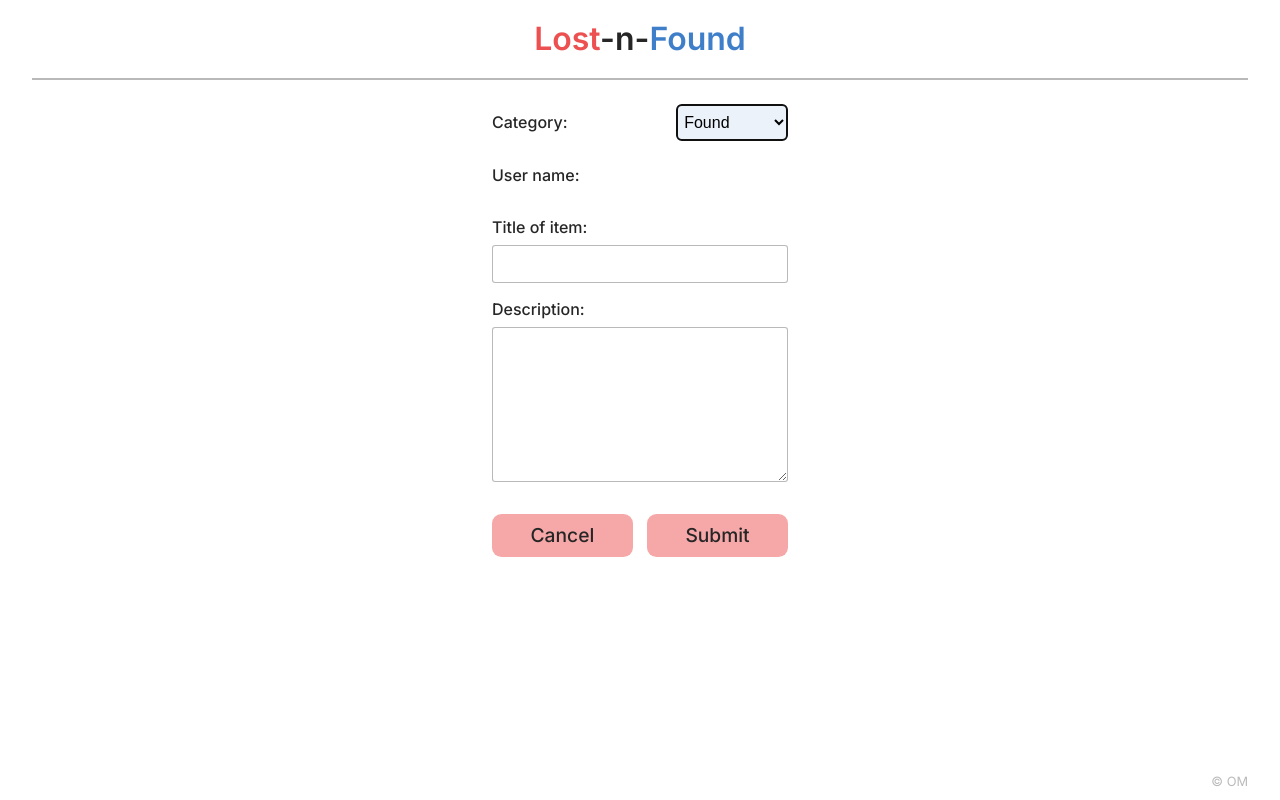
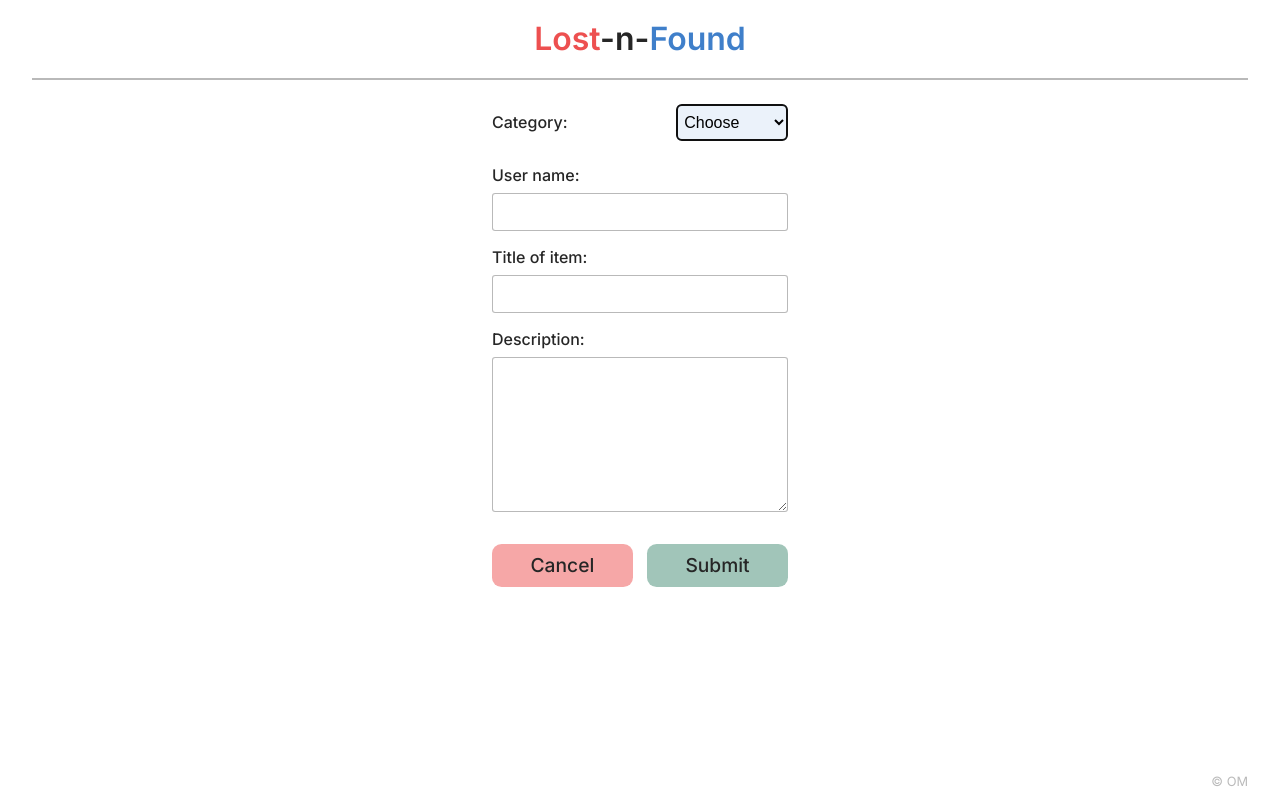
Before and after one commit to Olga-Mishareva/capstone-project-lost-n-found, a Next.js app: page /create in a window 1280 px wide. Built offline with nearby package versions, Linux system fonts and the light colour scheme.

Commit message:
fix: props form-type & page-type

```diff
--- a/components/ItemDetails.js
+++ b/components/ItemDetails.js
@@ -60,14 +60,14 @@ export default function ItemDetails({
         <StyledSubmitButton
           type="button"
           onClick={handleDelete}
-          pageType="details-page"
+          pagetype="details-page"
         >
           Delete
         </StyledSubmitButton>
         <StyledLinkButton
           href={`/items/${id}/edit`}
           aria-label="edit"
-          pageType="details-page"
+          pagetype="details-page"
         >
           Edit
         </StyledLinkButton>
--- a/components/StyledLinkButton.js
+++ b/components/StyledLinkButton.js
@@ -5,8 +5,8 @@ export const StyledLinkButton = styled(Link)`
   min-width: 8.8rem;
   min-height: 2.6rem;
   text-decoration: none;
-  background-color: ${({ pageType }) =>
-    pageType === "details-page"
+  background-color: ${({ pagetype }) =>
+    pagetype === "details-page"
       ? "var(--lightgrey-color)"
       : "var(--lost-pastel-color)"};
   border-radius: 0.6rem;
--- a/components/StyledSubmitButton.js
+++ b/components/StyledSubmitButton.js
@@ -5,8 +5,8 @@ export const StyledSubmitButton = styled.button`
   min-height: 2.6rem;
   border: none;
   color: var(--font-color);
-  background-color: ${({ pageType }) =>
-    pageType === "add-form"
+  background-color: ${({ pagetype }) =>
+    pagetype === "add-form"
       ? "var(--finished-pastel-color)"
       : "var(--lost-pastel-color)"};
 
--- a/pages/create.js
+++ b/pages/create.js
@@ -29,5 +29,5 @@ export default function CreatePage() {
     }
   }
 
-  return <ItemForm onSubmit={addItem} formType="add" />;
+  return <ItemForm onSubmit={addItem} formtype="add" />;
 }
```
